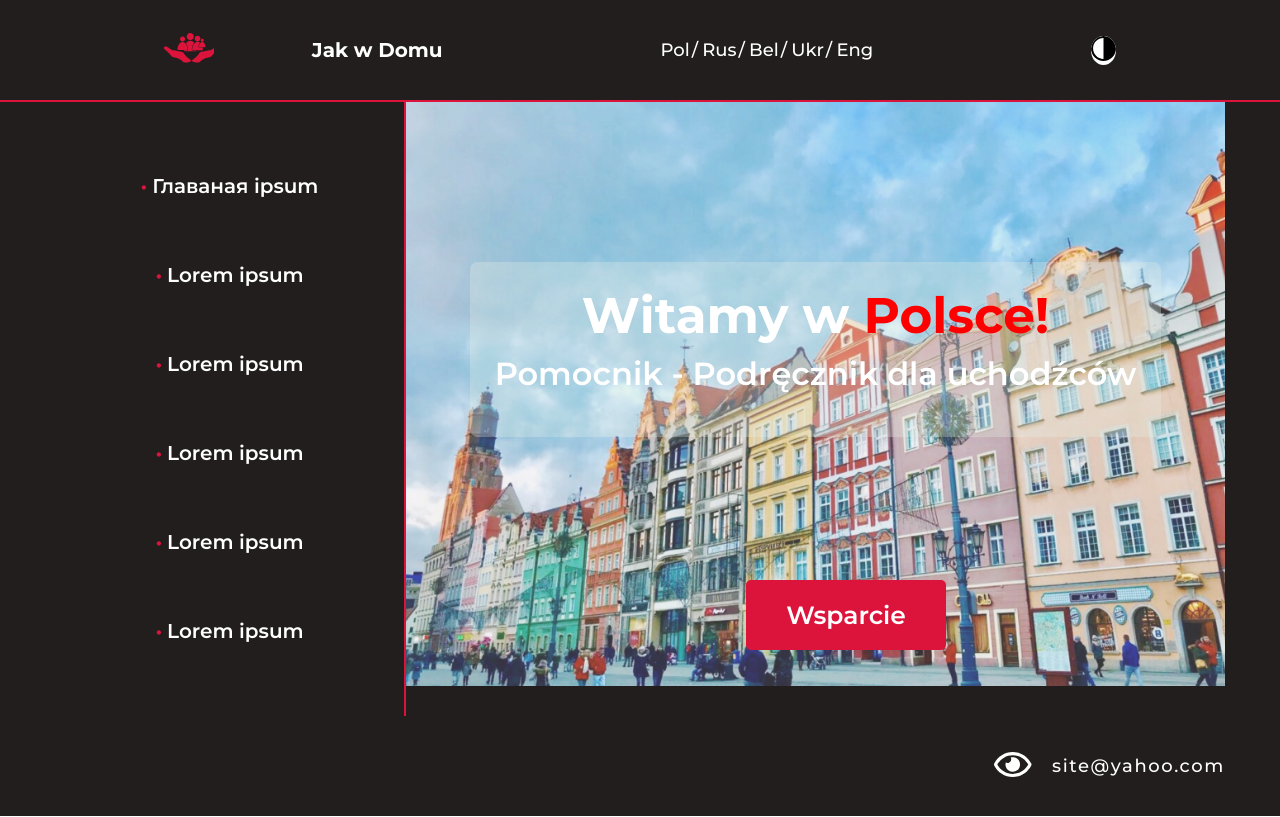
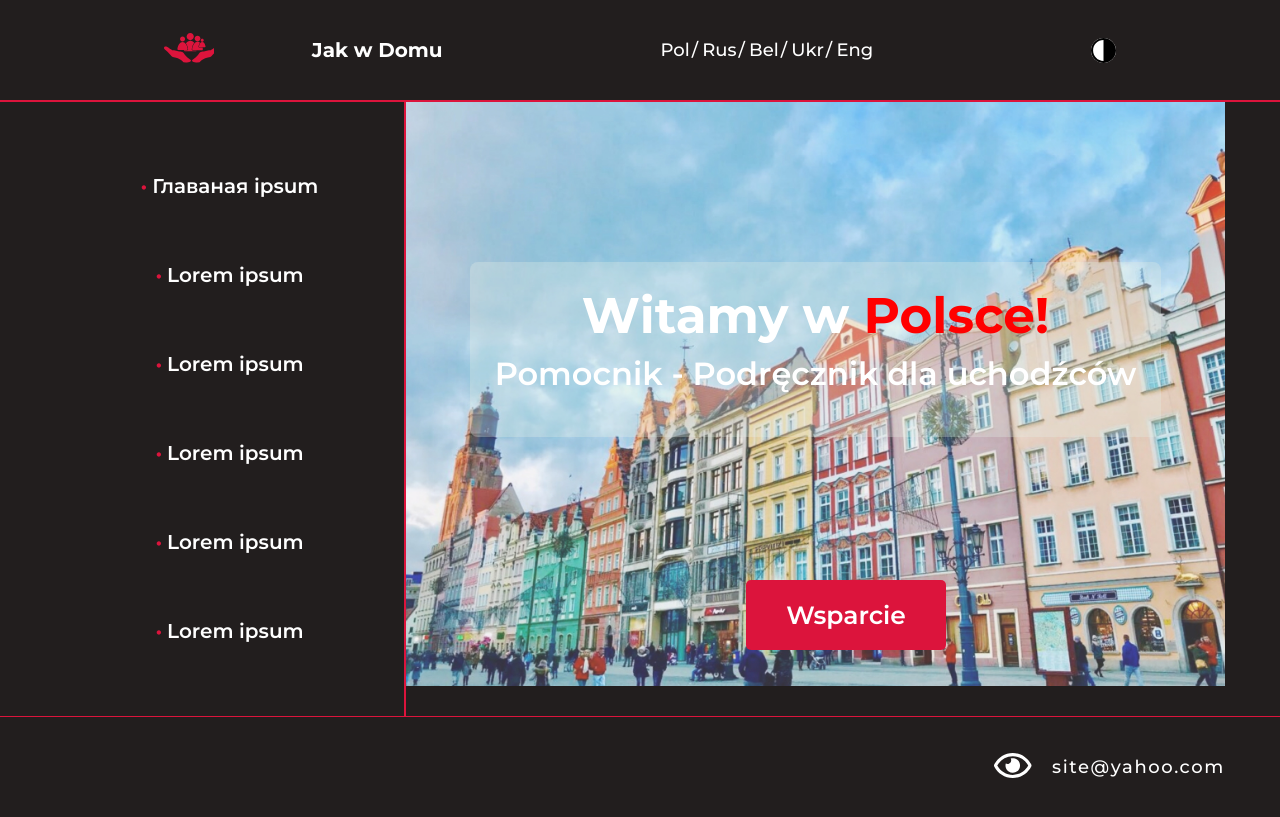
Before and after one commit to alesmazur/jakwdomu, a plain HTML site: page index.html in a window 1280 px wide. Both pictures are taken after a click on the element 1103 px from the left and 50 px from the top of the page. Drawn offline with nearby package versions, Linux system fonts and the light colour scheme.

Commit message:
switcher img repred

```diff
--- a/style.css
+++ b/style.css
@@ -116,14 +116,17 @@ switcher {
   border-radius: 50%;
 }
 .wrapper.dark .switcher {
-  background: #fff;
   overflow: hidden;
   border-radius: 50%;
-  overflow: hidden;
+  width: 25px;
+  height: auto;
 }
 .wrapper.dark .switcher img {
-  height: 110%;
-  width: auto;
+  display: block;
+  transform: translate3d(0, 0, 0);
+  background-color: #fff;
+  width: 25px;
+  height: auto;
 }
 
 switcher:focus {
@@ -139,6 +142,7 @@ switcher:focus {
 /********* Main **********/
 .main {
   display: block;
+  border-bottom: 1px solid #dc143c;
 }
 .main__inner {
   display: flex;
```
